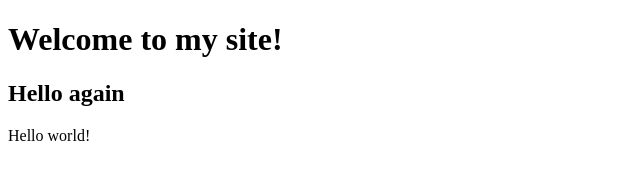
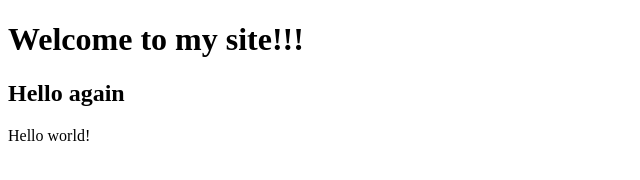
Before and after one commit to Andre-ft/cs50-hello, a plain HTML site: page hello.html in a window 1280 px wide. Shown: the full height of the page, 0-640 px from the left. Drawn offline with Linux system fonts and the light colour scheme.

Commit message:
two esclamation added

```diff
--- a/hello.html
+++ b/hello.html
@@ -7,7 +7,7 @@
     <title>Hello!</title>
 </head>
 <body>
-    <h1>Welcome to my site!</h1>
+    <h1>Welcome to my site!!!</h1>
     <h2>Hello again</h2>
     <p>Hello world!</p>
 </body>
```
